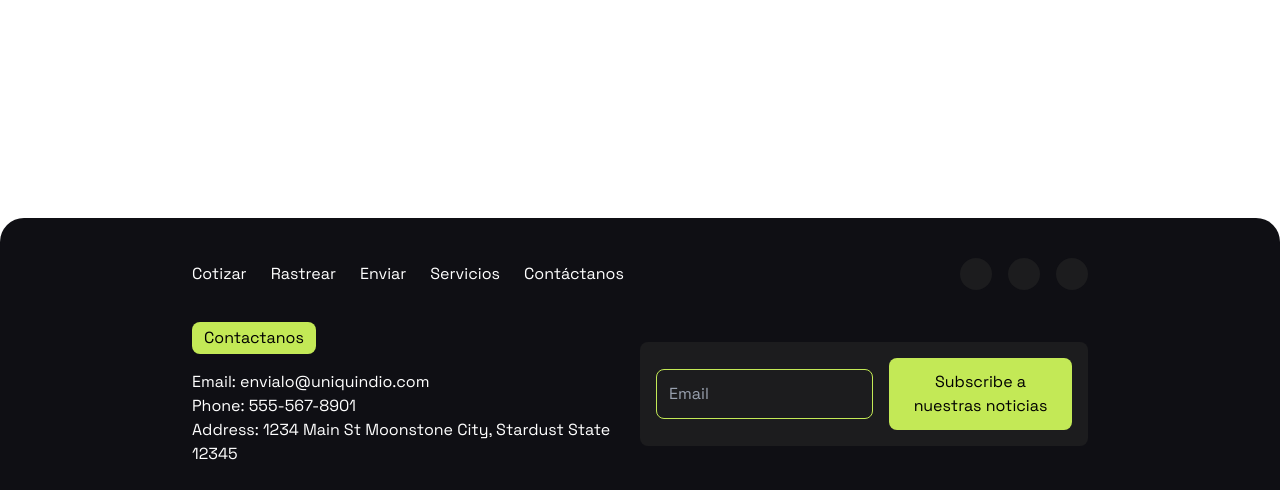
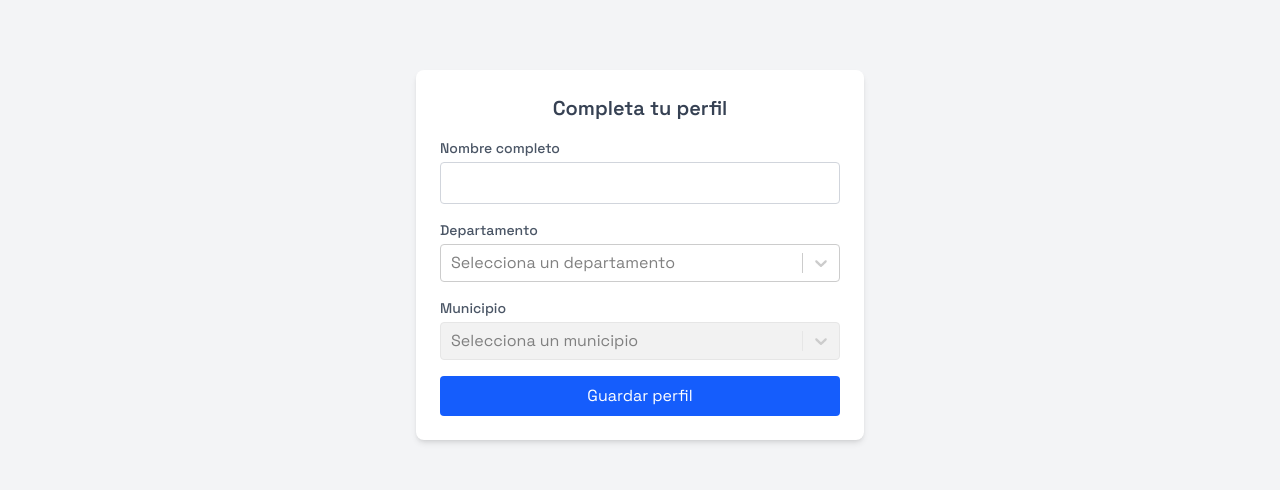
Before and after one commit to William19D/movix, a React (Vite) app: page /complete-profile in a window 1280 px wide. Shown: the part 225-715 px from the top of the page. Built offline with nearby package versions, Linux system fonts and the light colour scheme; no server answers.

Commit message:
First Sesion  AUTH

```diff
--- /dev/null
+++ b/src/pages/Login/CompleteProfile.tsx
@@ -0,0 +1,144 @@
+import React, { useEffect, useState } from 'react';
+import { useLocation, useNavigate } from 'react-router-dom';
+import { doc, setDoc } from 'firebase/firestore';
+import { db } from '../../firebase';
+import Select, { SingleValue } from 'react-select';
+
+interface LocationState {
+  user: {
+    uid: string;
+    email: string;
+    displayName: string;
+    photoURL: string;
+  };
+}
+
+interface Option {
+  value: number;
+  label: string;
+}
+
+const CompleteProfile: React.FC = () => {
+  const { state } = useLocation() as { state: LocationState };
+  const navigate = useNavigate();
+
+  const [formData, setFormData] = useState({
+    name: state?.user.displayName || '',
+    phone: '',
+    address: '',
+  });
+
+  const [departments, setDepartments] = useState<Option[]>([]);
+  const [cities, setCities] = useState<Option[]>([]);
+  const [selectedDepartment, setSelectedDepartment] = useState<SingleValue<Option>>(null);
+  const [selectedCity, setSelectedCity] = useState<SingleValue<Option>>(null);
+
+  useEffect(() => {
+    fetch('https://api-colombia.com/api/v1/Department')
+      .then(res => res.json())
+      .then(data => {
+        const options = data.map((d: any) => ({
+          value: d.id,
+          label: d.name,
+        }));
+        setDepartments(options);
+      });
+  }, []);
+
+  useEffect(() => {
+    if (selectedDepartment) {
+      fetch(`https://api-colombia.com/api/v1/Department/${selectedDepartment.value}/cities`)
+        .then(res => res.json())
+        .then(data => {
+          const options = data.map((c: any) => ({
+            value: c.id,
+            label: c.name,
+          }));
+          setCities(options);
+        });
+    }
+  }, [selectedDepartment]);
+
+  const handleChange = (e: React.ChangeEvent<HTMLInputElement>) => {
+    setFormData(prev => ({ ...prev, [e.target.name]: e.target.value }));
+  };
+
+  const handleSubmit = async (e: React.FormEvent) => {
+    e.preventDefault();
+
+    try {
+      await setDoc(doc(db, 'clientes', state.user.uid), {
+        name: formData.name,
+        email: state.user.email,
+        phone: formData.phone,
+        address: formData.address,
+        department: selectedDepartment?.label || '',
+        city: selectedCity?.label || '',
+        createdAt: new Date(),
+        authProvider: 'google',
+        photoURL: state.user.photoURL || '',
+      });
+
+      navigate('/User-dashboard');
+    } catch (error) {
+      console.error('Error al guardar perfil:', error);
+      alert('Hubo un error al guardar tu perfil.');
+    }
+  };
+
+  return (
+    <div className="min-h-screen flex items-center justify-center bg-gray-100 p-4">
+      <form
+        onSubmit={handleSubmit}
+        className="bg-white p-6 rounded-lg shadow-md w-full max-w-md space-y-4"
+      >
+        <h1 className="text-xl font-semibold text-gray-700 text-center">Completa tu perfil</h1>
+
+        <div>
+          <label className="block mb-1 text-sm font-medium text-gray-600">Nombre completo</label>
+          <input
+            type="text"
+            name="name"
+            value={formData.name}
+            onChange={handleChange}
+            className="w-full border border-gray-300 rounded px-3 py-2 focus:outline-none focus:ring-2 focus:ring-blue-500"
+            required
+          />
+        </div>
+
+        <div>
+          <label className="block mb-1 text-sm font-medium text-gray-600">Departamento</label>
+          <Select
+            options={departments}
+            value={selectedDepartment}
+            onChange={(option) => {
+              setSelectedDepartment(option);
+              setSelectedCity(null);
+            }}
+            placeholder="Selecciona un departamento"
+          />
+        </div>
+
+        <div>
+          <label className="block mb-1 text-sm font-medium text-gray-600">Municipio</label>
+          <Select
+            options={cities}
+            value={selectedCity}
+            onChange={(option) => setSelectedCity(option)}
+            placeholder="Selecciona un municipio"
+            isDisabled={!selectedDepartment}
+          />
+        </div>
+
+        <button
+          type="submit"
+          className="w-full bg-blue-600 text-white py-2 px-4 rounded hover:bg-blue-700 transition"
+        >
+          Guardar perfil
+        </button>
+      </form>
+    </div>
+  );
+};
+
+export default CompleteProfile;
--- a/src/pages/Login/Login.tsx
+++ b/src/pages/Login/Login.tsx
@@ -46,24 +46,51 @@ export default function LoginForm() {
     return () => unsubscribe();
   }, []);
 
+
+
+
+
   // Autenticación con Google
   const signInWithGoogle = async () => {
     try {
       setGoogleLoading(true);
       const provider = new GoogleAuthProvider();
       provider.setCustomParameters({ prompt: 'select_account' });
+      const result = await signInWithPopup(auth, provider);
 
-      const result = await signInWithPopup(auth, provider);
-      if (result.user?.photoURL) {
-        setUserPhoto(result.user.photoURL);
+      const creationTime = result.user.metadata?.creationTime;
+      const lastSignInTime = result.user.metadata?.lastSignInTime;
+
+      const isNewUser =
+        creationTime &&
+        lastSignInTime &&
+        new Date(creationTime).getTime() === new Date(lastSignInTime).getTime();
+
+
+      if (isNewUser) {
+        navigate('/complete-profile', {
+          state: {
+            user: {
+              uid: result.user.uid,
+              email: result.user.email,
+              displayName: result.user.displayName,
+              photoURL: result.user.photoURL,
+            },
+          },
+        });
+      } else {
+        if (result.user?.photoURL) {
+          setUserPhoto(result.user.photoURL);
+        }
+        navigate('/User-dashboard');
       }
-      navigate('/User-dashboard');
     } catch (error: any) {
       handleAuthError(error);
     } finally {
       setGoogleLoading(false);
     }
   };
+
 
   // Función para manejar errores
   const handleAuthError = (error: any) => {
--- a/src/routes/AppRoutes.tsx
+++ b/src/routes/AppRoutes.tsx
@@ -20,6 +20,7 @@ import Rastrear from "../pages/Rastrear/Rastrear";
 import ForgotPassword from "../pages/ForgotPassword/ForgotPassword";
 import ResetPassword from "../pages/ForgotPassword/ResetPassword";
 import ChangeInfo from "../pages/User/Profile/ChangeInfo";
+import CompleteProfile from "../pages/Login/CompleteProfile";
 
 
 const AppContent: React.FC = () => {
@@ -81,6 +82,7 @@ const AppContent: React.FC = () => {
           <Route path="/forgot-password" element={<ForgotPassword />} />
           <Route path="/reset-password" element={<ResetPassword />} />
           <Route path="/change-info" element={<ChangeInfo />} />
+          <Route path="/complete-profile" element={<CompleteProfile />} />
 
           {/* Add more routes as needed */}
         </Routes>
```
